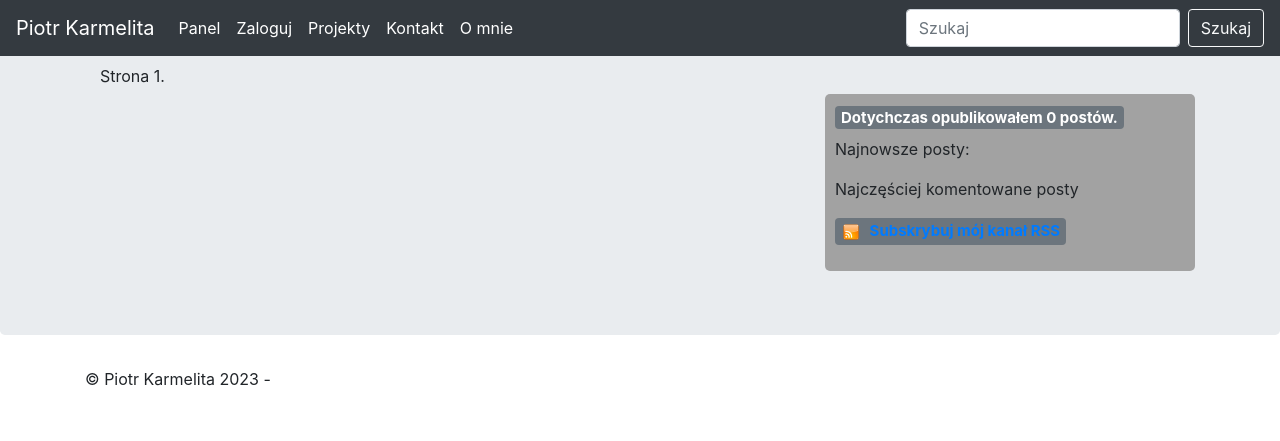
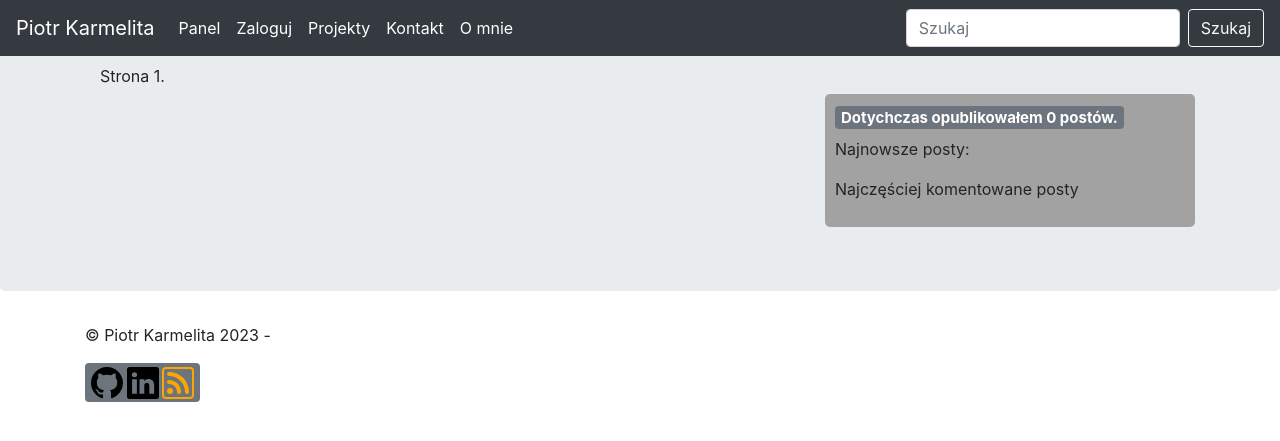
Before and after one commit to p-karmelita/Personal-website, a Django app: page / in a window 1280 px wide. Shown: the top 441 px of the page. Run offline with Django 4.2, Linux system fonts and the light colour scheme; data that the repository does not hold is empty; some libraries are stand-ins or nearby versions.

Commit message:
Add bootstrap-integrated social and rss feed icons

```diff
--- a/mysite/templates/mysite/base.html
+++ b/mysite/templates/mysite/base.html
@@ -86,6 +86,26 @@
 
 <footer class="container">
     <p>&copy; Piotr Karmelita 2023 -</p>
+    <h5> <span class="badge badge-secondary">
+    <a href="https://github.com/p-karmelita" target="_blank">
+        <i class="bi bi-github"></i> <svg xmlns="http://www.w3.org/2000/svg" width="32" height="32" fill="currentColor" class="bi bi-github" viewBox="0 0 16 16" style="color: black;">
+  <path d="M8 0C3.58 0 0 3.58 0 8c0 3.54 2.29 6.53 5.47 7.59.4.07.55-.17.55-.38 0-.19-.01-.82-.01-1.49-2.01.37-2.53-.49-2.69-.94-.09-.23-.48-.94-.82-1.13-.28-.15-.68-.52-.01-.53.63-.01 1.08.58 1.23.82.72 1.21 1.87.87 2.33.66.07-.52.28-.87.51-1.07-1.78-.2-3.64-.89-3.64-3.95 0-.87.31-1.59.82-2.15-.08-.2-.36-1.02.08-2.12 0 0 .67-.21 2.2.82.64-.18 1.32-.27 2-.27.68 0 1.36.09 2 .27 1.53-1.04 2.2-.82 2.2-.82.44 1.1.16 1.92.08 2.12.51.56.82 1.27.82 2.15 0 3.07-1.87 3.75-3.65 3.95.29.25.54.73.54 1.48 0 1.07-.01 1.93-.01 2.2 0 .21.15.46.55.38A8.012 8.012 0 0 0 16 8c0-4.42-3.58-8-8-8"/>
+</svg>
+    </a>
+        <a href="https://www.linkedin.com/in/piotr-karmelita-006229179/" target="_blank">
+        <svg xmlns="http://www.w3.org/2000/svg" width="32" height="32" fill="currentColor" class="bi bi-linkedin" viewBox="0 0 16 16" style="color: black;">
+            <path d="M0 1.146C0 .513.526 0 1.175 0h13.65C15.474 0 16 .513 16 1.146v13.708c0 .633-.526 1.146-1.175 1.146H1.175C.526 16 0 15.487 0 14.854V1.146zm4.943 12.248V6.169H2.542v7.225h2.401m-1.2-8.212c.837 0 1.358-.554 1.358-1.248-.015-.709-.52-1.248-1.342-1.248-.822 0-1.359.54-1.359 1.248 0 .694.521 1.248 1.327 1.248h.016zm4.908 8.212V9.359c0-.216.016-.432.08-.586.173-.431.568-.878 1.232-.878.869 0 1.216.662 1.216 1.634v3.865h2.401V9.25c0-2.22-1.184-3.252-2.764-3.252-1.274 0-1.845.7-2.165 1.193v.025h-.016a5.54 5.54 0 0 1 .016-.025V6.169h-2.4c.03.678 0 7.225 0 7.225h2.4"/>
+        </svg>
+    </a>
+
+    <a href="{% url "mysite:post_feed" %}" target="_blank">
+    <svg xmlns="http://www.w3.org/2000/svg" width="32" height="32" fill="currentColor" class="bi bi-rss" viewBox="0 0 16 16" style="color: orange;">
+  <path d="M14 1a1 1 0 0 1 1 1v12a1 1 0 0 1-1 1H2a1 1 0 0 1-1-1V2a1 1 0 0 1 1-1zM2 0a2 2 0 0 0-2 2v12a2 2 0 0 0 2 2h12a2 2 0 0 0 2-2V2a2 2 0 0 0-2-2z"/>
+  <path d="M5.5 12a1.5 1.5 0 1 1-3 0 1.5 1.5 0 0 1 3 0m-3-8.5a1 1 0 0 1 1-1c5.523 0 10 4.477 10 10a1 1 0 1 1-2 0 8 8 0 0 0-8-8 1 1 0 0 1-1-1m0 4a1 1 0 0 1 1-1 6 6 0 0 1 6 6 1 1 0 1 1-2 0 4 4 0 0 0-4-4 1 1 0 0 1-1-1"/>
+</svg>
+    </a>
+</span></h5>
 </footer>
+
 </body>
 </html>
--- a/mysite/templates/mysite/post/list.html
+++ b/mysite/templates/mysite/post/list.html
@@ -46,10 +46,7 @@ Najnowsze posty:
 
   {% endfor %}
 
-<p><h5> <span class="badge badge-secondary">
-<img class="rss" style="background-image: url('{% static 'oxygen_rss.png' %}'); background-size: 20px; padding-left: 25px; background-repeat: no-repeat; display: inline-block; height: 20px; width: 20px;"></img>
-  <a href="{% url "mysite:post_feed" %}">Subskrybuj mój kanał RSS</a></span></h5>
-</p>
+
   </div>
     </div>
 {% endblock %}
```
